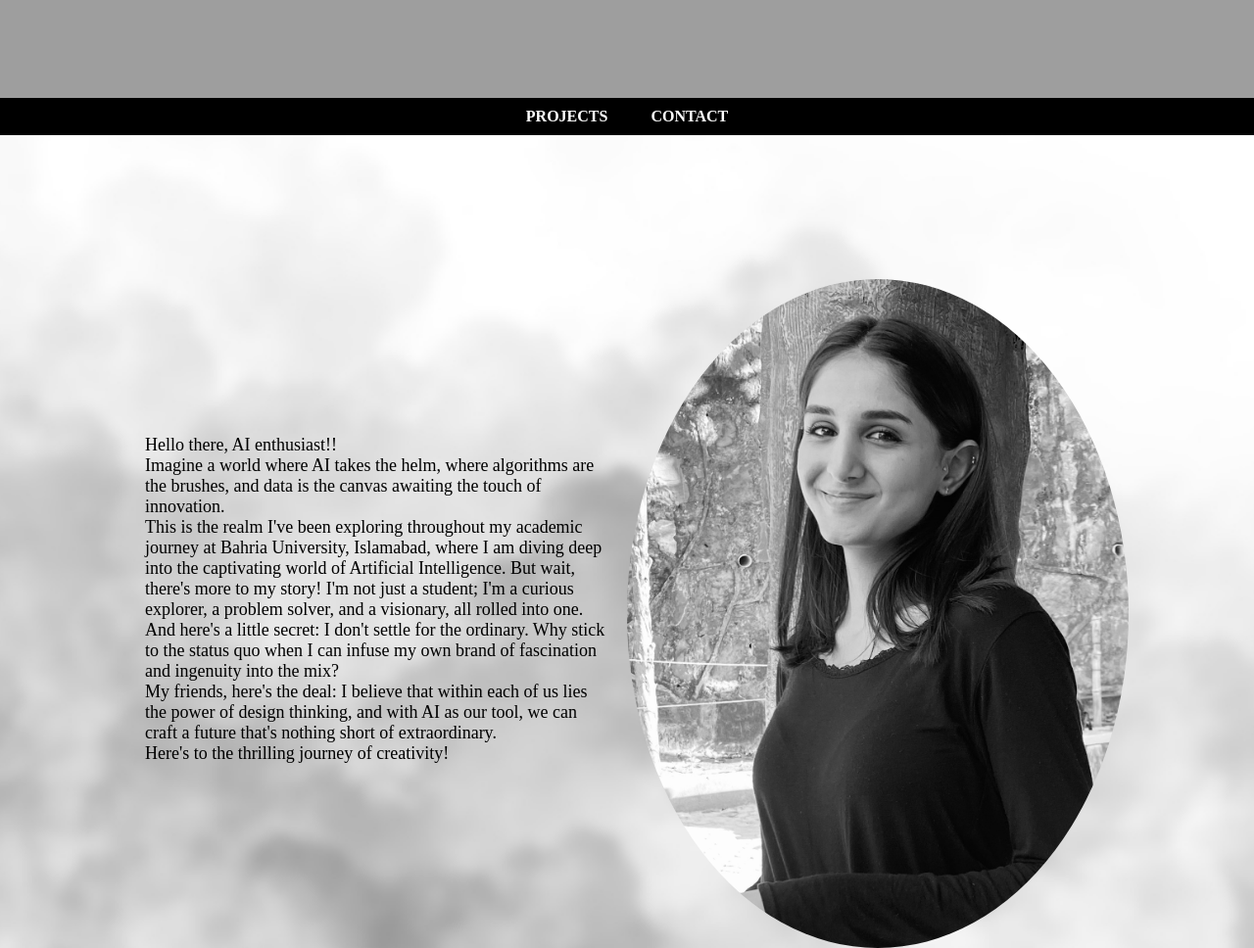
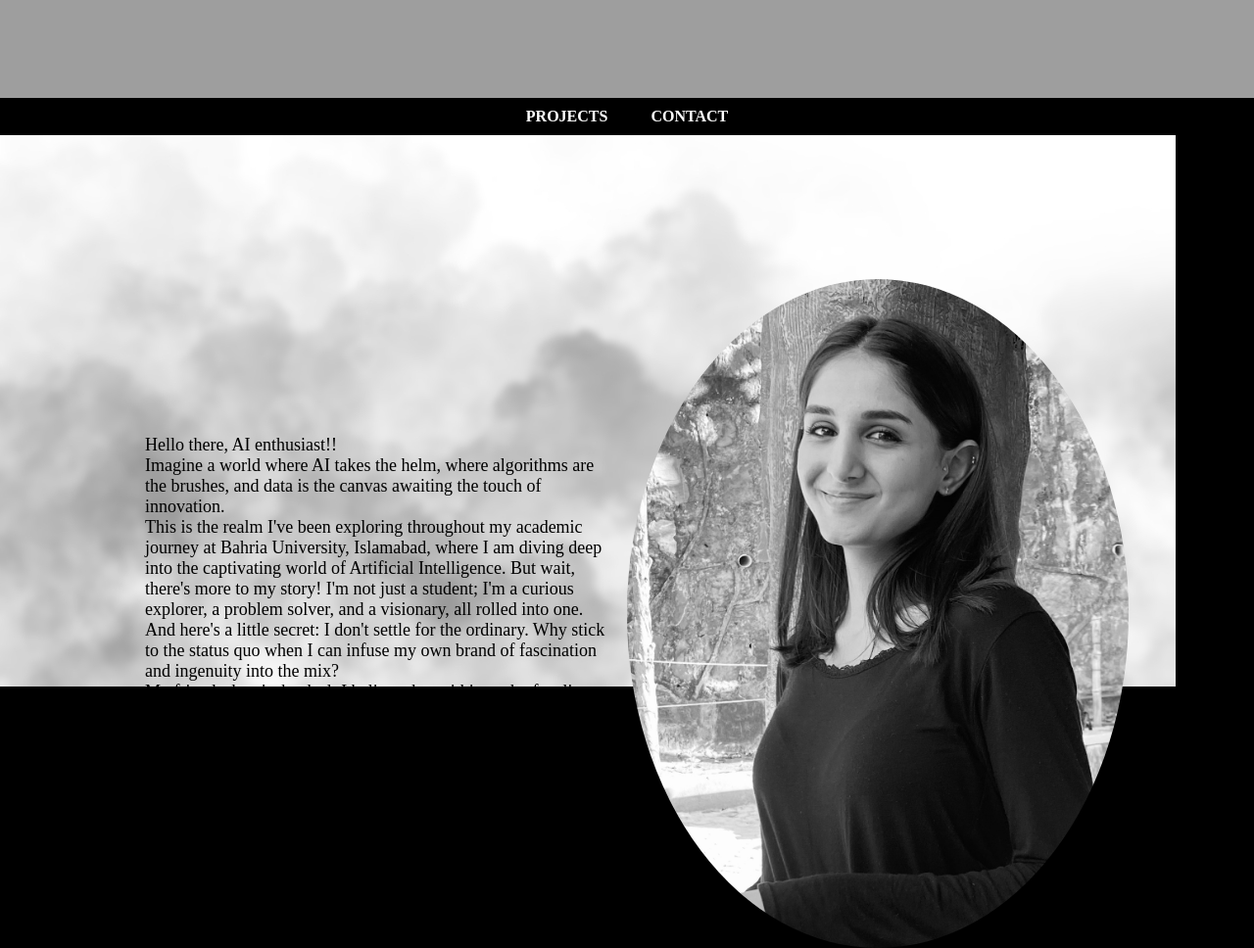
Before and after one commit to seharzaman/final, a plain HTML site: page index.html in a window 1280 px wide. Shown: the part 700-1668 px from the top of the page at 98% size. Drawn offline with Linux system fonts and the light colour scheme.

Commit message:
Update style.css

```diff
--- a/style.css
+++ b/style.css
@@ -122,8 +122,8 @@
 /* Feature Section */
 #feature {
     background-image: url('/images/image3.jpg');
-    background-size: cover;
-    background-position: center;
+
+
     background-repeat: no-repeat;
 
 
```
